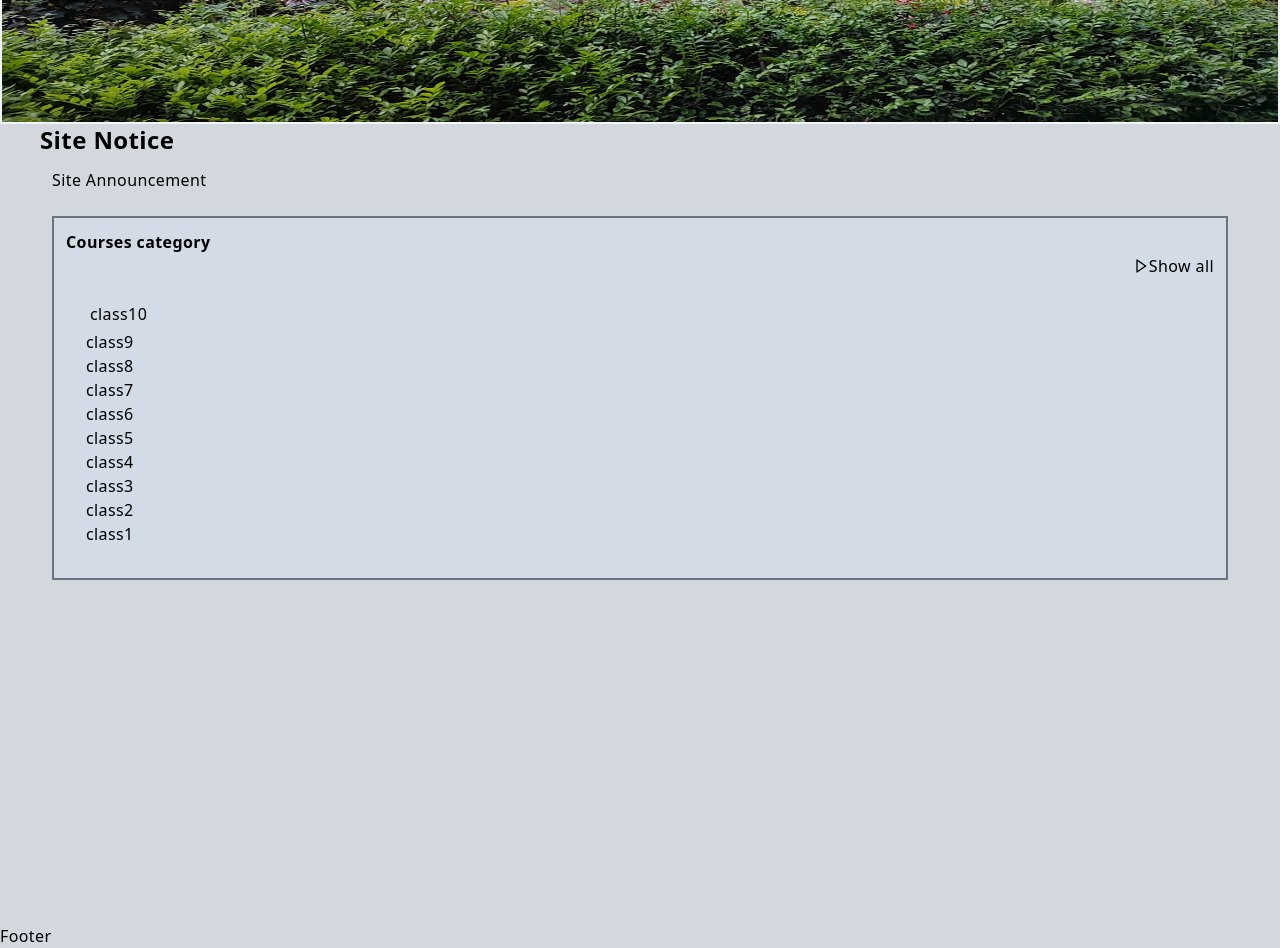
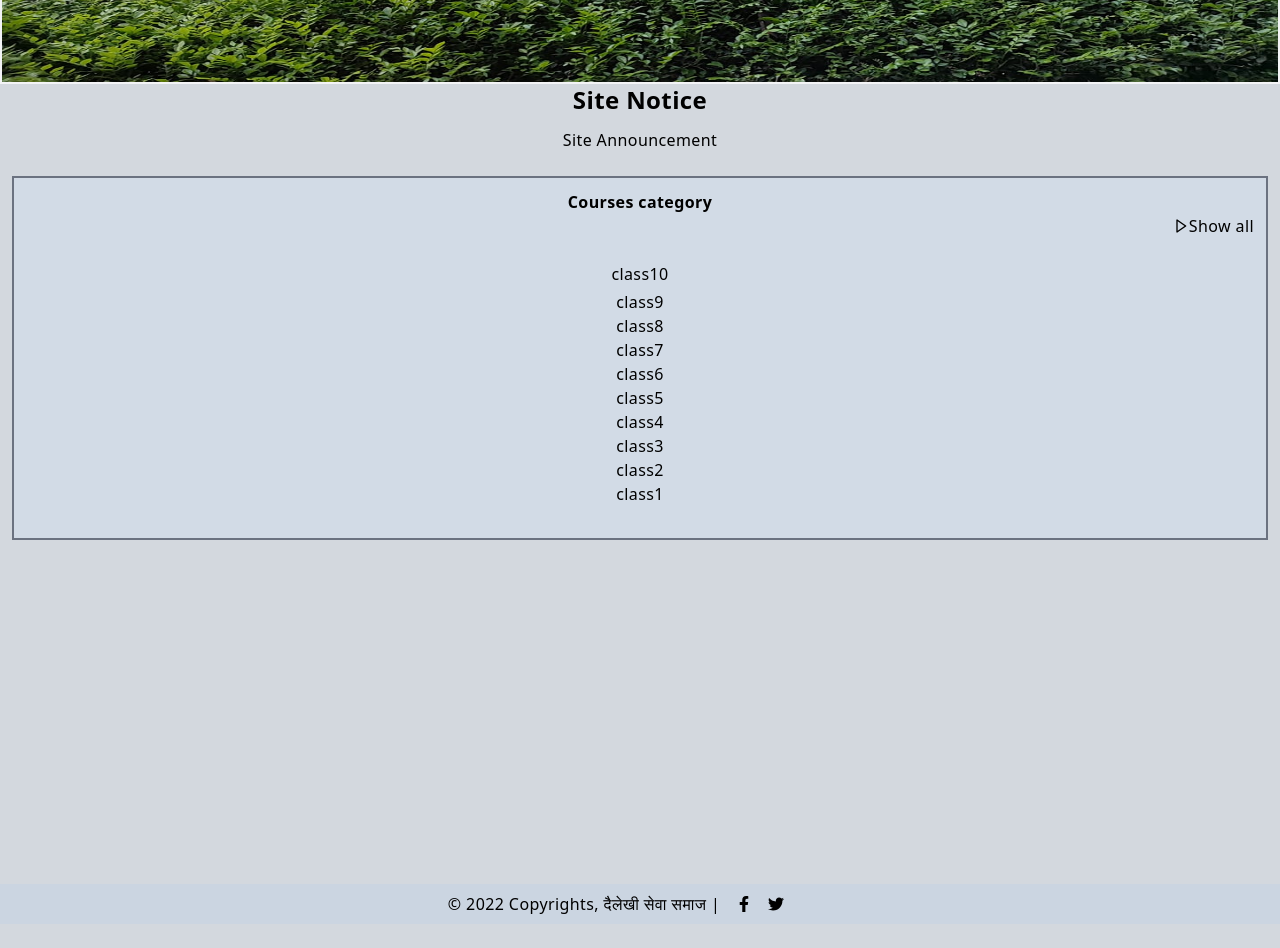
Before and after one commit to prshnt-bhushal/dailekhi-sewa-samajh, a Next.js app: page / in a window 1280 px wide. Shown: the part 500-1448 px from the top of the page. After the commit the page ends 1424 px from the top, so only its background shows below. Built offline with nearby package versions, Linux system fonts and the light colour scheme.

Commit message:
footer layout completed

```diff
--- a/components/Carousel.jsx
+++ b/components/Carousel.jsx
@@ -21,7 +21,7 @@ const Carousel = () => {
         setCurrentIndex((prevIndex) => (prevIndex - 1 + images.length) % images.length);
     };
   return (
-    <div className="relative border-2 border-solid border-gray-100  pt-[120px] ">
+    <div className="relative border-2 border-solid border-gray-100  pt-[80px] ">
       <div className="flex items-center justify-center">
         <button
           className="absolute text-white border-2 border-solid border-white left-0 top-1/2 transform -translate-y-1/2 focus:outline-none"
--- a/components/FooterSection.jsx
+++ b/components/FooterSection.jsx
@@ -1,9 +1,27 @@
+import Link from 'next/link'
 import React from 'react'
+import {FaFacebookF, FaTwitter} from 'react-icons/fa'
 
 const FooterSection = () => {
   return (
+    <div className='flex w-full h-10 justify-center p-2 items-center bg-slate-300'>
+    {/* copyright section */}
     <div>
-      Footer
+      <p> © 2022 Copyrights, दैलेखी सेवा समाज |</p>
+    </div>
+    {/* social handle section */}
+    <div className='flex w-24 mx-2'>
+      <Link href='/'>
+        <div className='m-2'>
+          <FaFacebookF/>
+        </div>
+      </Link>
+      <Link href='/'>
+        <div className='m-2'>
+          <FaTwitter/>
+        </div>
+      </Link>
+    </div>
     </div>
   )
 }
--- a/components/Main.jsx
+++ b/components/Main.jsx
@@ -7,7 +7,7 @@ const Main = () => {
     <>
     {/* Carousel */}
     <Carousel />
-    <div className="h-screen mx-10">
+    <div className="w-full h-screen text-center">
       <div className='mb-3'>
         <h1 className='text-2xl'>Site Notice</h1>
         <div className='border-box p-3'>
--- a/pages/_app.js
+++ b/pages/_app.js
@@ -1,5 +1,4 @@
 import '@/styles/globals.css'
-import AlwaysInDisplay from '@/components/AlwaysInDisplay'
 import NavBar from '@/components/NavBar'
 import FooterSection from '@/components/FooterSection'
 
```
